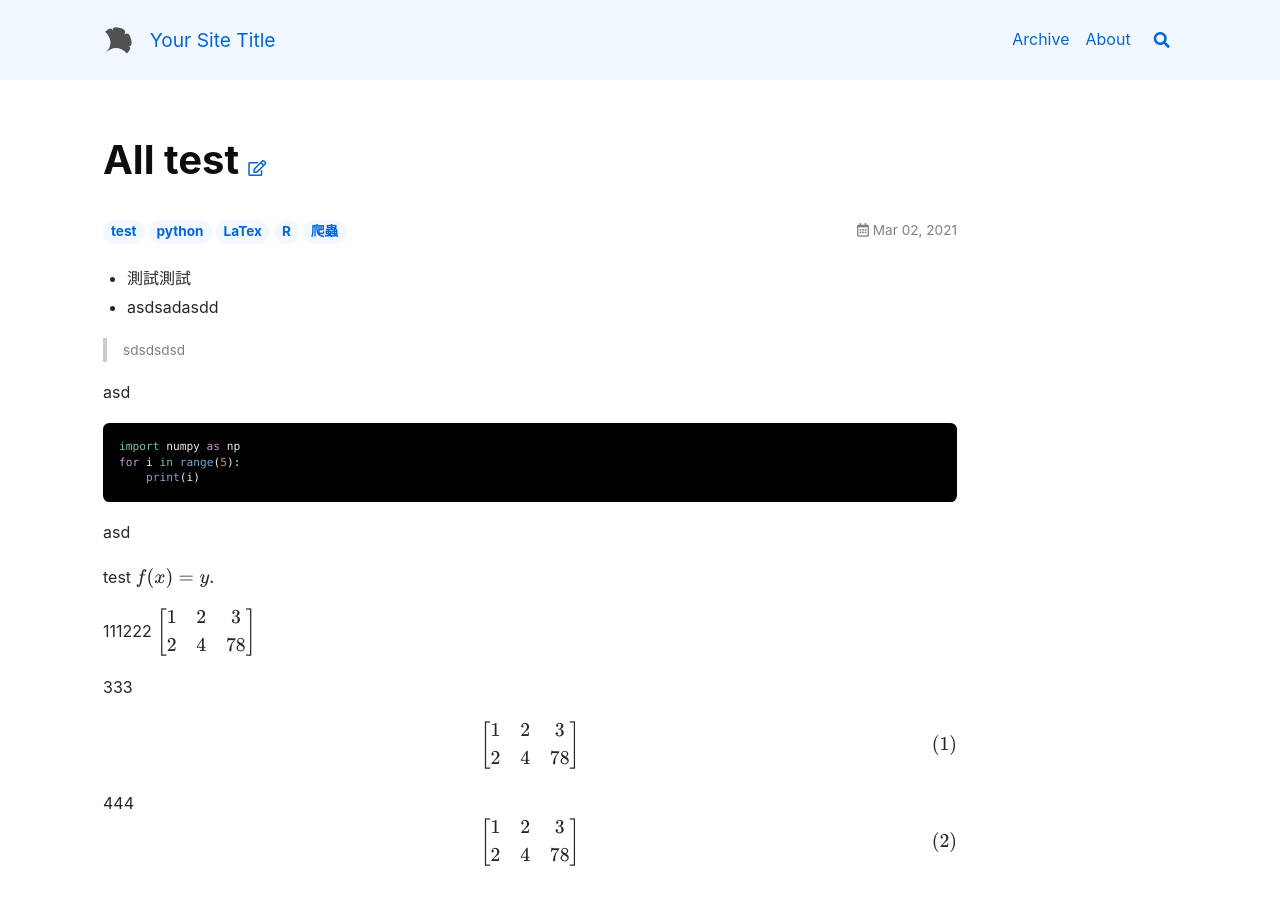
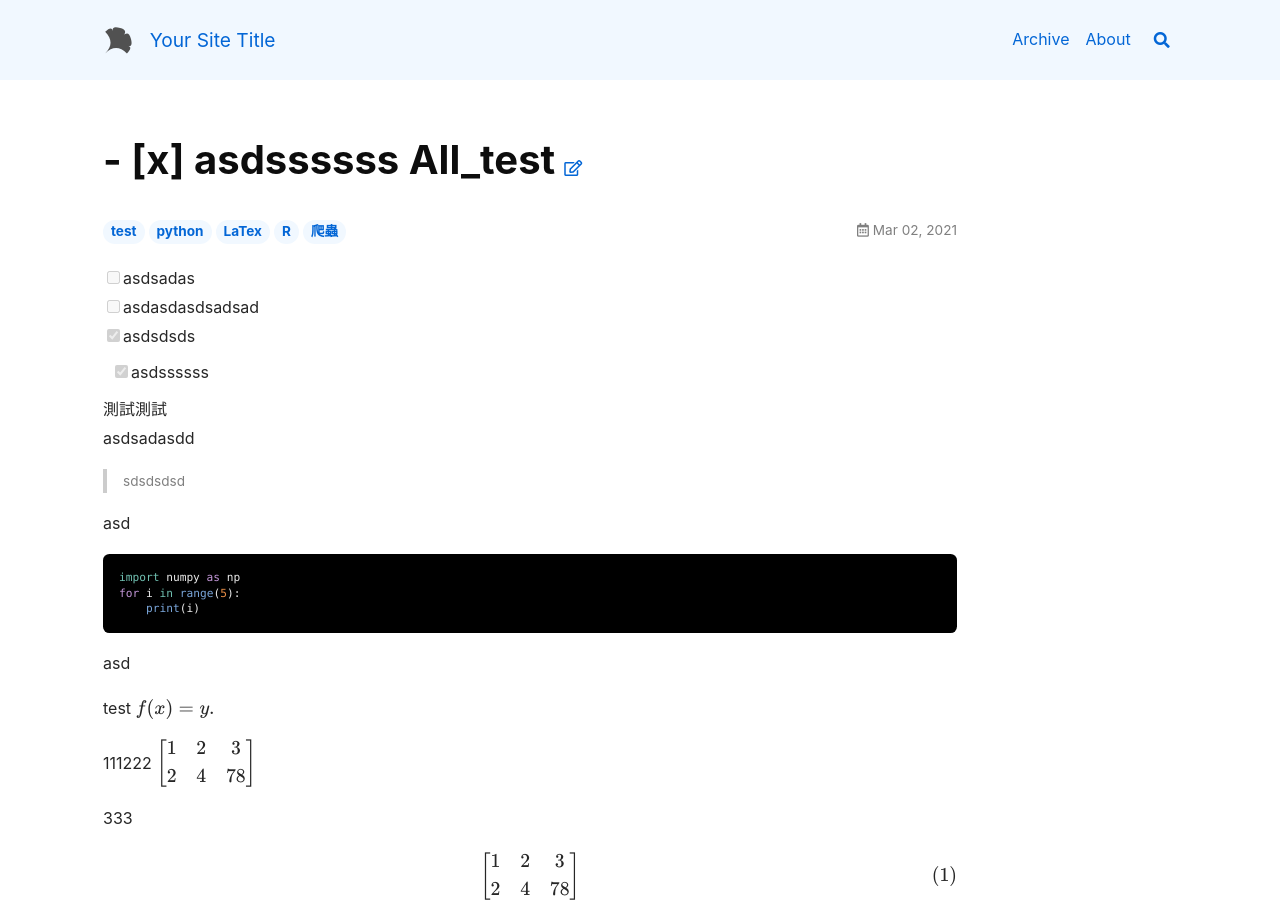
Before and after one commit to ChoCho66/ChoCho66.github.io, a Jekyll site: the page built from _posts/2021-03-02-all_test.md, in a window 1280 px wide and 900 px high. Built offline with Jekyll 4.4.1, drawn with Linux system fonts in a browser that asks for light colours; nearby versions of some CDN libraries; formulas are drawn with MathJax 3.

Commit message:
20210303

```diff
--- a/_posts/2021-03-02-all_test.md
+++ b/_posts/2021-03-02-all_test.md
@@ -1,6 +1,6 @@
 ---
 layout: article                       # 預設為 article
-title:  "All test"     # 文章标题
+title:  " - [x] asdssssss All_test"     # 文章标题
     # en:       Blog
     # zh:       博客
     # zh-Hans:  博客
@@ -14,7 +14,10 @@ key:    all_test              # 文章的唯一 ID，不要重复了
 ---
 
 
-
+ - [ ] asdsadas
+ - [ ] asdasdasdsadsad
+ - [x] asdsdsds
+ - [x] asdssssss
 
 
 
```
